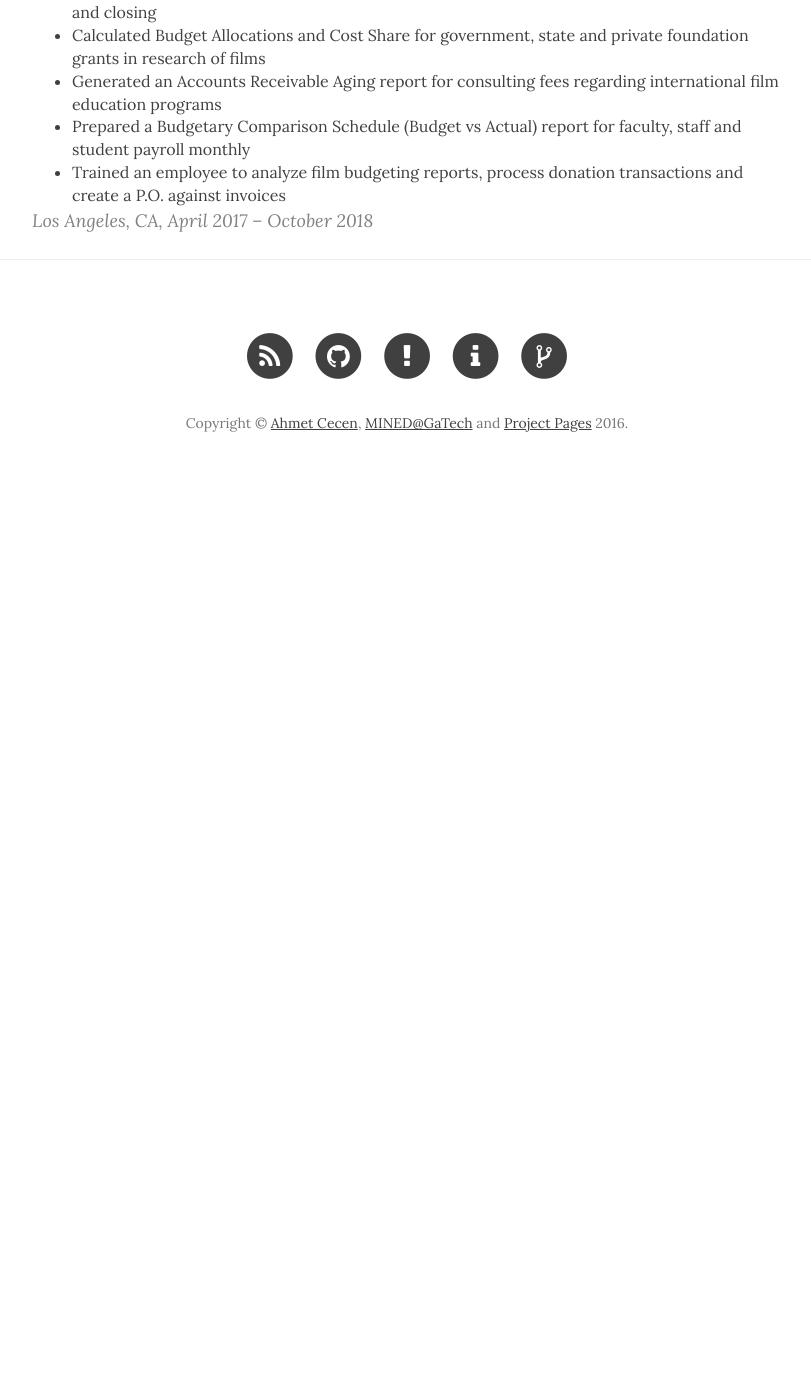
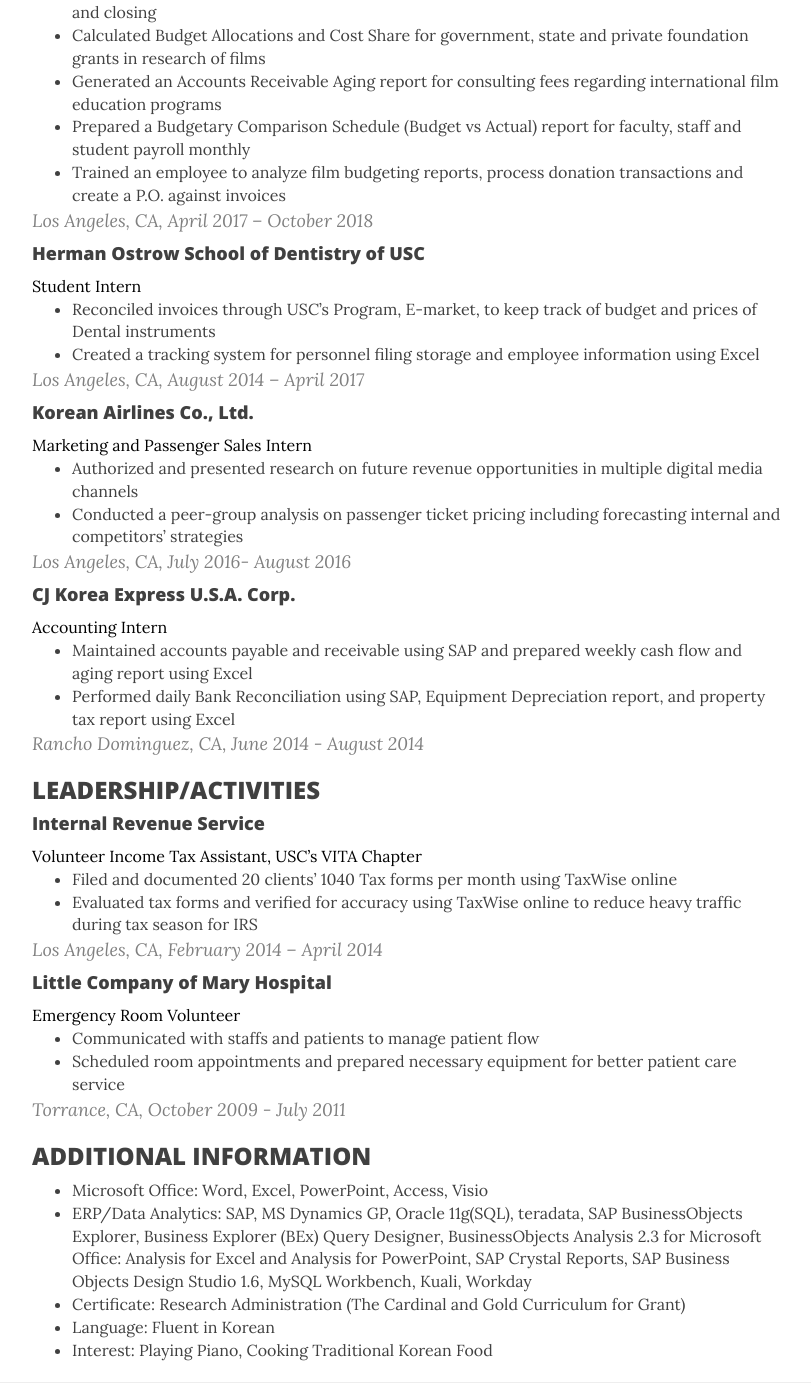
Before and after one commit to jiyoungo/jiyoungo.github.io, a Jekyll site: the page built from index.html, in a window 1280 px wide and 1400 px high, scrolled down 649 px. Shown: the whole window, without its empty margins (233-1044 px from the left). Built offline with Jekyll 4.4.1, drawn with Linux system fonts in a browser that asks for light colours; nearby versions of some CDN libraries; the list of posts is cut into pages by our own code; before the commit the page ends 1148 px from its top, so only the background shows below that.

Commit message:
edit index page

```diff
--- a/index.html
+++ b/index.html
@@ -18,6 +18,7 @@
 </style>
 
     <h3 class="resume-title">EDUCATION</h3>
+    <!-- University of Southern California -->
     <div class="post-preview">
         <h4 class="post-title">
             University of Southern California
@@ -32,6 +33,7 @@
     </div>
 
     <h3 class="resume-title">WORK EXPERIENCE</h3>
+    <!-- USC School of Cinematic Arts -->
     <div class="post-preview">
         <h4 class="post-title">
             USC School of Cinematic Arts
@@ -61,6 +63,132 @@
         </p>
     </div>
 
+    <!-- Herman Ostrow School of Dentistry of USC -->
+    <div class="post-preview">
+        <h4 class="post-title">
+            Herman Ostrow School of Dentistry of USC
+        </h4>
+        <p class="post-body">
+            Student Intern
+        </p>
+        <ul class="post-body-items">
+            <li class="post-body-item">
+                Reconciled invoices through USC’s Program, E-market, to keep track of budget and prices of Dental instruments
+            </li>
+            <li class="post-body-item">
+                Created a tracking system for personnel filing storage and employee information using Excel
+            </li>
+        </ul>
+        <p class="post-meta" style="margin-bottom:5px">
+            Los Angeles, CA, August 2014 – April 2017
+        </p>
+    </div>
+
+    <!-- Korean Airlines Co., Ltd. -->
+    <div class="post-preview">
+        <h4 class="post-title">
+            Korean Airlines Co., Ltd.
+        </h4>
+        <p class="post-body">
+            Marketing and Passenger Sales Intern
+        </p>
+        <ul class="post-body-items">
+            <li class="post-body-item">
+                Authorized and presented research on future revenue opportunities in multiple digital media channels
+            </li>
+            <li class="post-body-item">
+                Conducted a peer-group analysis on passenger ticket pricing including forecasting internal and competitors’ strategies
+            </li>
+        </ul>
+        <p class="post-meta" style="margin-bottom:5px">
+            Los Angeles, CA, July 2016- August 2016
+        </p>
+    </div>
+
+    <!-- CJ Korea Express U.S.A. Corp.  -->
+    <div class="post-preview">
+        <h4 class="post-title">
+            CJ Korea Express U.S.A. Corp.
+        </h4>
+        <p class="post-body">
+            Accounting Intern
+        </p>
+        <ul class="post-body-items">
+            <li class="post-body-item">
+                Maintained accounts payable and receivable using SAP and prepared weekly cash flow and aging report using Excel
+            </li>
+            <li class="post-body-item">
+                Performed daily Bank Reconciliation using SAP, Equipment Depreciation report, and property tax report using Excel
+            </li>
+        </ul>
+        <p class="post-meta" style="margin-bottom:5px">
+            Rancho Dominguez, CA, June 2014 - August 2014
+        </p>
+    </div>
+
+    <h3 class="resume-title">LEADERSHIP/ACTIVITIES</h3>
+    <!-- Internal Revenue Service -->
+    <div class="post-preview">
+        <h4 class="post-title">
+            Internal Revenue Service
+        </h4>
+        <p class="post-body">
+            Volunteer Income Tax Assistant, USC’s VITA Chapter
+        </p>
+        <ul class="post-body-items">
+            <li class="post-body-item">
+                Filed and documented 20 clients’ 1040 Tax forms per month using TaxWise online
+            </li>
+            <li class="post-body-item">
+                Evaluated tax forms and verified for accuracy using TaxWise online to reduce heavy traffic during tax season for IRS
+            </li>
+        </ul>
+        <p class="post-meta" style="margin-bottom:5px">
+            Los Angeles, CA, February 2014 – April 2014
+        </p>
+    </div>
+
+    <!-- Little Company of Mary Hospital -->
+    <div class="post-preview">
+        <h4 class="post-title">
+            Little Company of Mary Hospital
+        </h4>
+        <p class="post-body">
+            Emergency Room Volunteer
+        </p>
+        <ul class="post-body-items">
+            <li class="post-body-item">
+                Communicated with staffs and patients to manage patient flow
+            </li>
+            <li class="post-body-item">
+                Scheduled room appointments and prepared necessary equipment for better patient care service
+            </li>
+        </ul>
+        <p class="post-meta" style="margin-bottom:5px">
+            Torrance, CA, October 2009 - July 2011
+        </p>
+    </div>
+
+    <h3 class="resume-title">ADDITIONAL INFORMATION</h3>
+    <div class="post-preview">
+        <ul class="post-body-items">
+            <li class="post-body-item">
+                Microsoft Office: Word, Excel, PowerPoint, Access, Visio
+            </li>
+            <li class="post-body-item">
+                ERP/Data Analytics: SAP, MS Dynamics GP, Oracle 11g(SQL), teradata, SAP BusinessObjects Explorer, Business Explorer (BEx) Query Designer, BusinessObjects Analysis 2.3 for Microsoft Office: Analysis for Excel and Analysis for PowerPoint, SAP Crystal Reports, SAP Business Objects Design Studio 1.6, MySQL Workbench, Kuali, Workday
+            </li>
+            <li class="post-body-item">
+                Certificate: Research Administration (The Cardinal and Gold Curriculum for Grant)
+            </li>
+            <li class="post-body-item">
+                Language: Fluent in Korean
+            </li>
+            <li class="post-body-item">
+                Interest: Playing Piano, Cooking Traditional Korean Food
+            </li>
+        </ul>
+    </div>
 <!--
 {% for post in paginator.posts %}
 <div class="post-preview">
```
Lines whose indentation alone changed are shown as unchanged.
